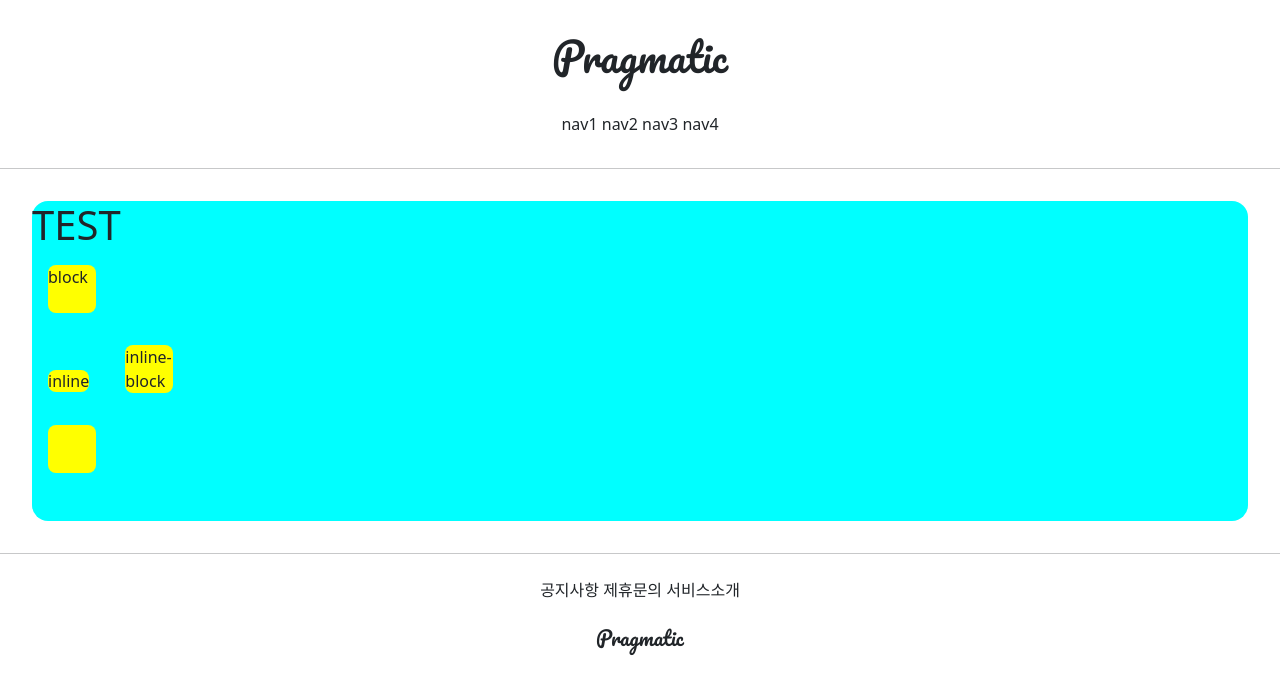
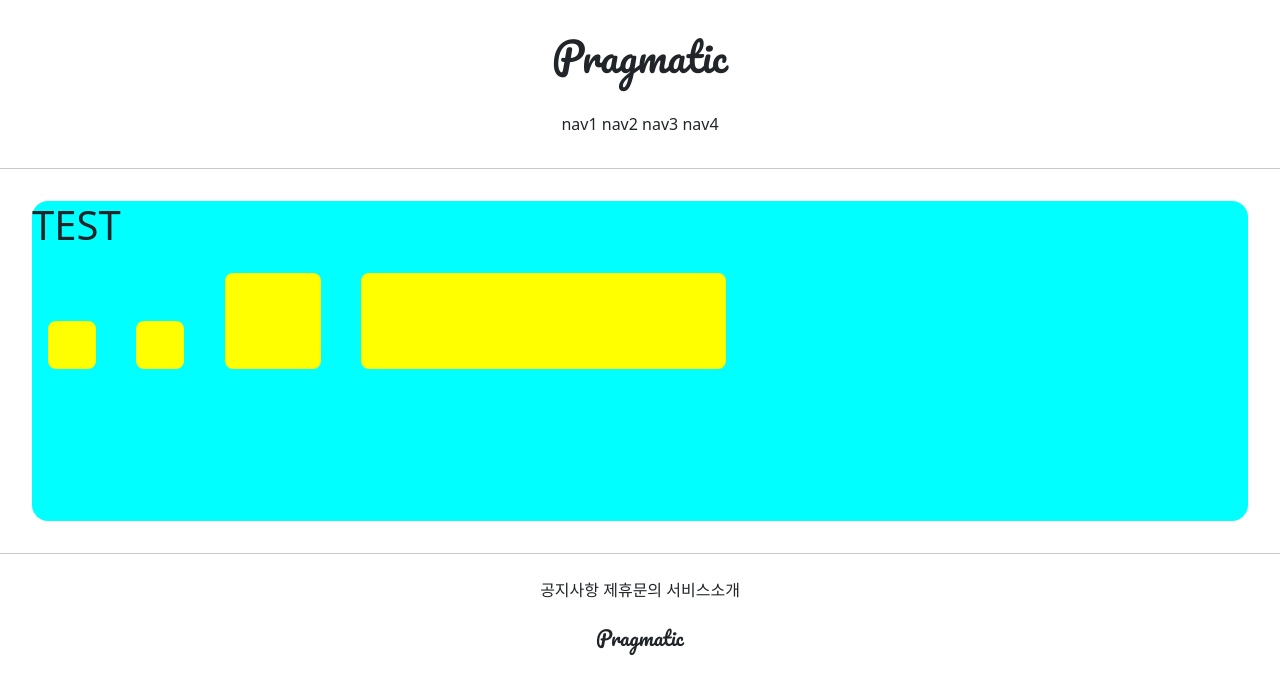
Before and after one commit to go-tech01/gis_4ban_1, a Django app: page /accounts/hello_world/ in a window 1280 px wide. Shown: the top 694 px of the page. Run offline with Django 3.2, Linux system fonts and the light colour scheme; parts of the project's set-up code (start-up, migrations or seed data) failed here and were passed over.

Commit message:
7/7 4ban class commit 3

```diff
--- a/accountapp/templates/accountapp/hello_world.html
+++ b/accountapp/templates/accountapp/hello_world.html
@@ -9,17 +9,25 @@
             width: 48px;
             height: 48px;
             border-radius: .5rem;
+            display: inline-block
         }
     </style>
 
-    <div style="height: 20rem; background-color: aqua; margin: 2rem; border-radius: 1rem">
+    <div style="height: 20rem; background-color: aqua; margin: 2rem; border-radius: 1rem;
+     font-size: 2rem;">
+        {# overflow: scroll, overflow: hidden #}
         <h1>TEST</h1>
+    <div class='testing' style="height: 48px; width: 48px; "></div>
+    <div class='testing' style="height: 3rem; width: 3rem; "></div>
+    <div class='testing' style="height: 3em; width: 3em; "></div>
+    <div class='testing' style="height: 30%; width: 30%; "></div>
 
-    <div class='testing'  style="display: block">block</div>
-    <div class='testing'  style="display: inline">inline</div>
-    <div class='testing'  style="display: none">none</div>
-    <div class='testing'  style="display: inline-block">inline-block</div>
-    <div class='testing'>    </div>
+
+
+    {#    <div class='testing' style="display: block">block</div>#}
+    {#    <div class='testing' style="display: inline">inline</div>#}
+    {#    <div class='testing' style="display: none">none</div>#}
+    {#    <div class='testing'></div>     {# 기본속성이 block과 동일함 #}
     </div>
 
 {% endblock %}
```
